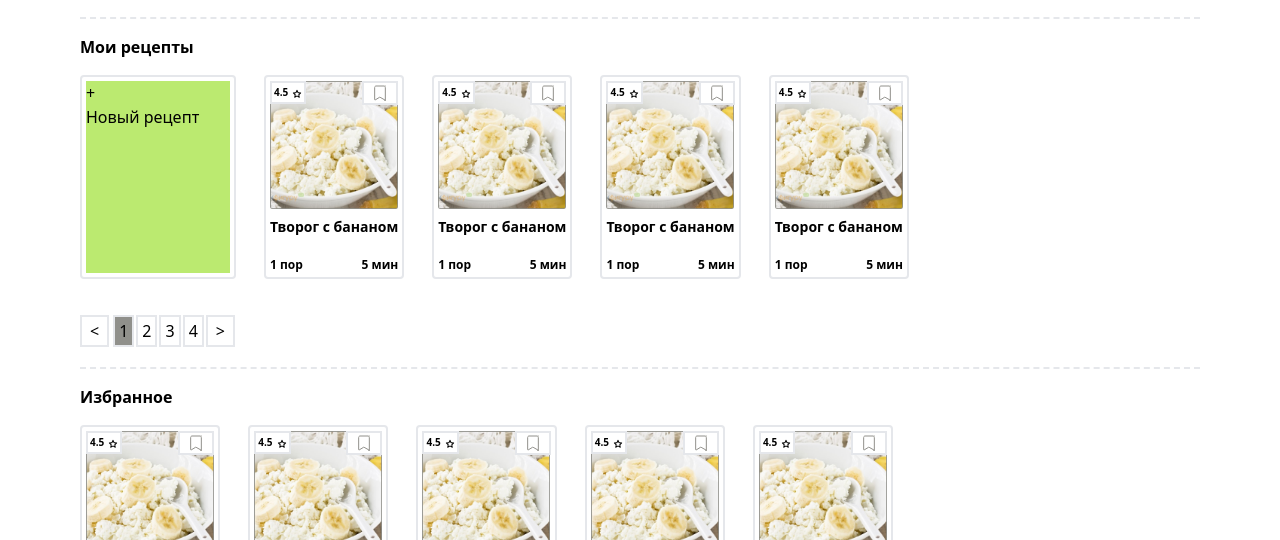
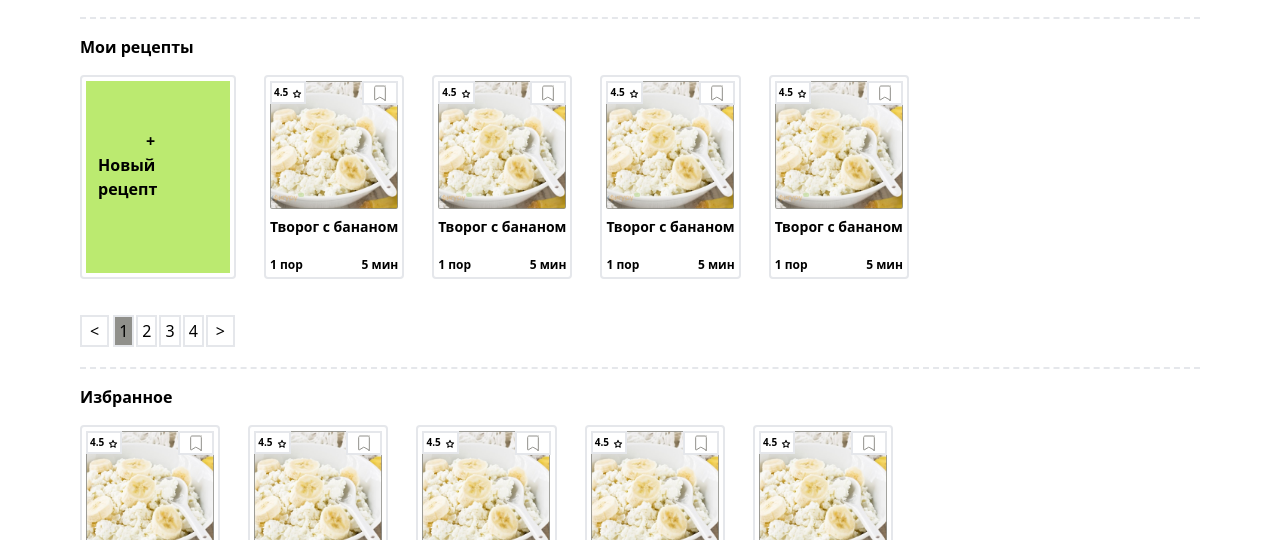
Before and after one commit to polinatea/Tailwind-test, a plain HTML site: page index.html in a window 1280 px wide. Shown: the part 260-800 px from the top of the page. Drawn offline with nearby package versions, Linux system fonts and the light colour scheme.

Commit message:
fixing new receipt

```diff
--- a/index.html
+++ b/index.html
@@ -50,11 +50,11 @@
             <p class="font-bold text-base mb-4">Мои рецепты</p>
             <div class="receipts-tiles flex flex-row gap-x-7">
 
-                <div class="single-tile p-1 border-2 rounded relative">
+                <div class="single-tile p-1 border-2 rounded">
 
-                    <div class="new bg-auto bg-[#BBEA70] w-36 h-48 ">
-                            <div><p>+</p></div>
-                            <div><p>Новый рецепт</p></div>
+                    <div class="new bg-auto bg-[#BBEA70] w-36 h-48 flex flex-col py-12 px-3 font-bold">
+                            <p class="ml-12">+</p>
+                            <p>Новый рецепт</p>
                     </div>
 
                 </div>
```
